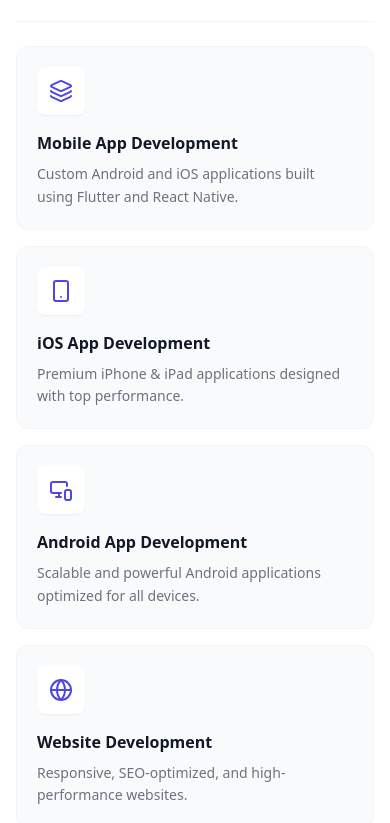
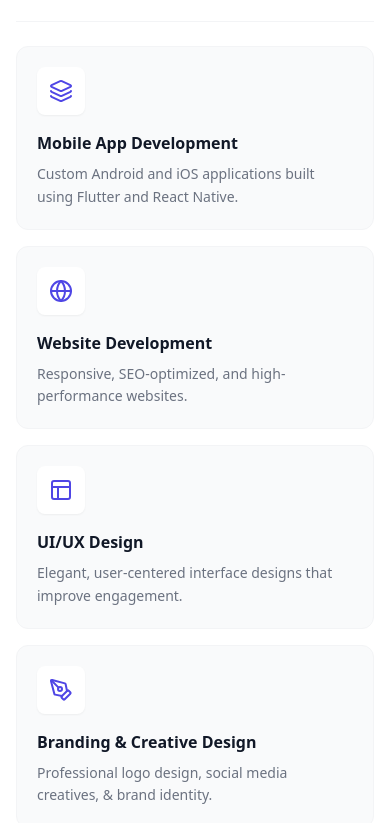
Before and after one commit to kksarang/personal-website, a React (Vite) app: page / in a window 390 px wide. Shown: the part 6999-7822 px from the top of the page. Built offline with nearby package versions, Linux system fonts and the light colour scheme.

Commit message:
style(portfolio): remove split mobile app services from kk systems

```diff
--- a/src/components/AboutKkSystems.jsx
+++ b/src/components/AboutKkSystems.jsx
@@ -1,5 +1,5 @@
 import React from 'react';
-import { Smartphone, Globe, Layout, PenTool, Layers, MonitorSmartphone, CheckCircle2 } from 'lucide-react';
+import { Globe, Layout, PenTool, Layers, CheckCircle2 } from 'lucide-react';
 import { useNavigate } from 'react-router-dom';
 
 const AboutKkSystems = () => {
@@ -75,8 +75,6 @@ const AboutKkSystems = () => {
                         <div className="grid grid-cols-1 sm:grid-cols-2 gap-4">
                             {[
                                 { title: "Mobile App Development", icon: Layers, desc: "Custom Android and iOS applications built using Flutter and React Native." },
-                                { title: "iOS App Development", icon: Smartphone, desc: "Premium iPhone & iPad applications designed with top performance." },
-                                { title: "Android App Development", icon: MonitorSmartphone, desc: "Scalable and powerful Android applications optimized for all devices." },
                                 { title: "Website Development", icon: Globe, desc: "Responsive, SEO-optimized, and high-performance websites." },
                                 { title: "UI/UX Design", icon: Layout, desc: "Elegant, user-centered interface designs that improve engagement." },
                                 { title: "Branding & Creative Design", icon: PenTool, desc: "Professional logo design, social media creatives, & brand identity." }
```
